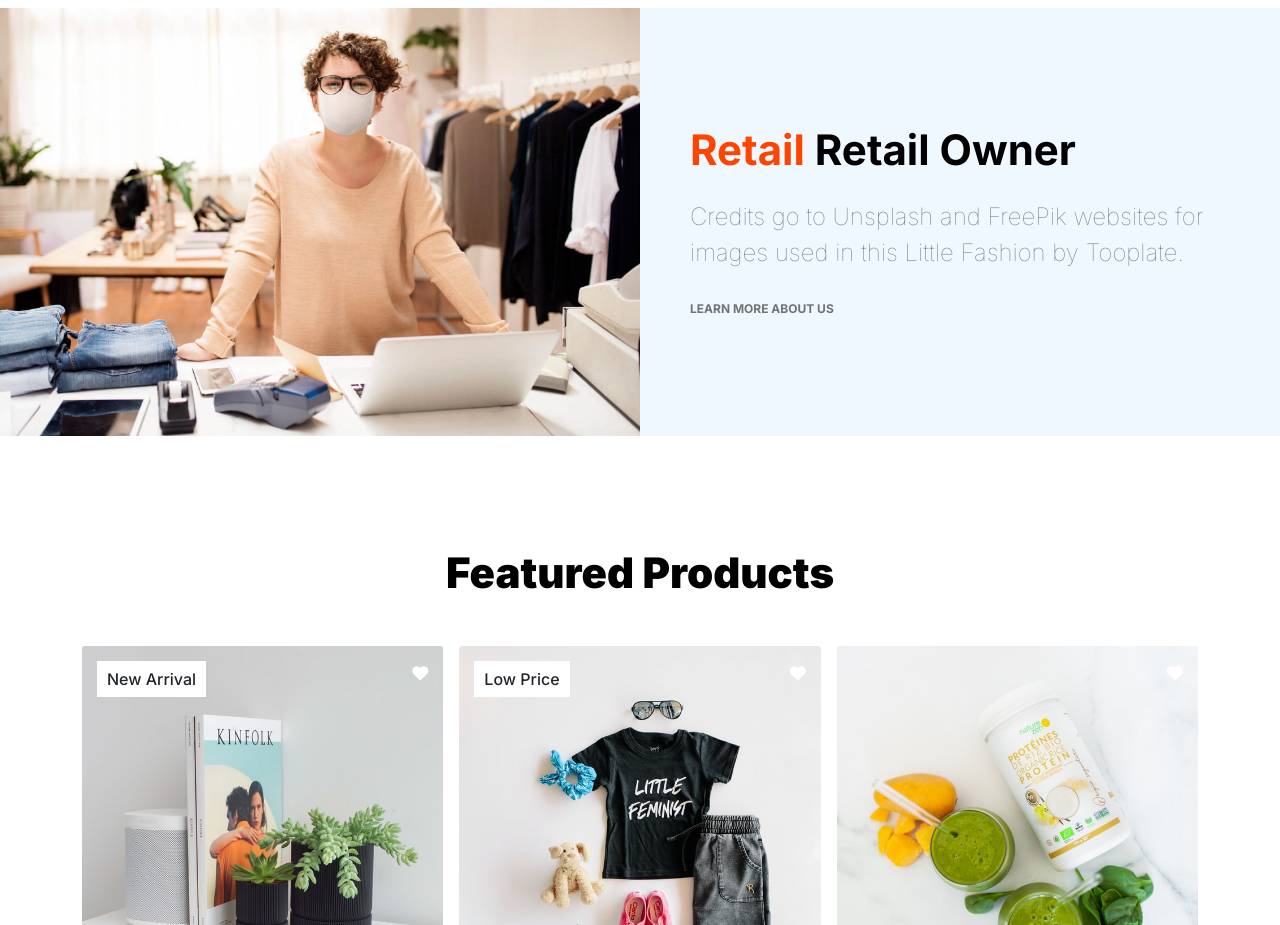
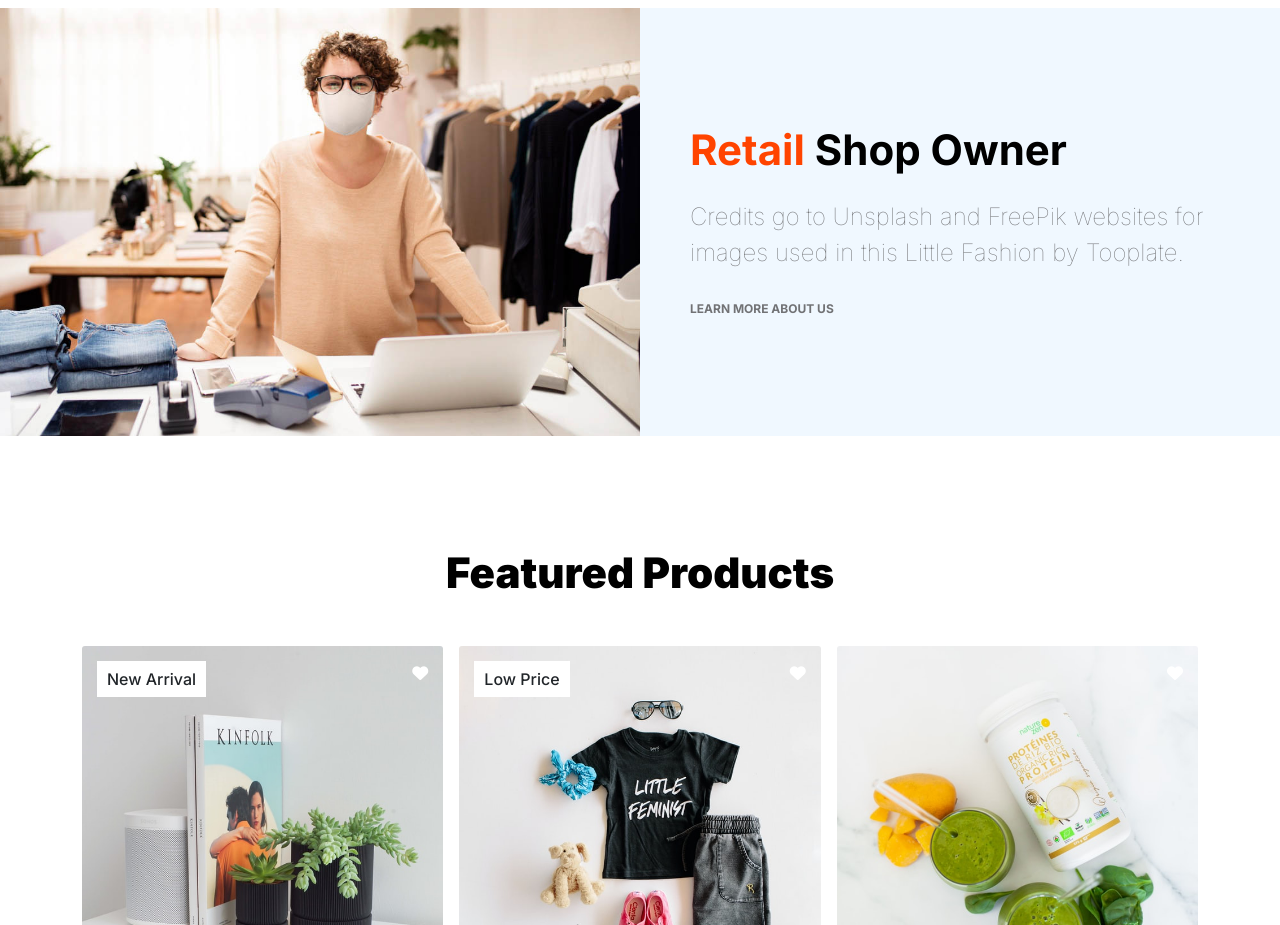
Before and after one commit to apc121/tooplate, a plain HTML site: page index.html in a window 1280 px wide. Shown: the part 1520-2445 px from the top of the page. Drawn offline with nearby package versions, Linux system fonts and the light colour scheme.

Commit message:
Update index.html

```diff
--- a/index.html
+++ b/index.html
@@ -246,7 +246,7 @@
             <div class="col-lg-6 retail__right ">
                 <h2 class="retail__title mb-4 ">
                     <span> Retail</span>
-                    Retail Owner
+                    Shop Owner
                 </h2>
                 <p class="mb-4">Credits go to Unsplash and FreePik websites for images used in this Little Fashion by
                     Tooplate.</p>
```
